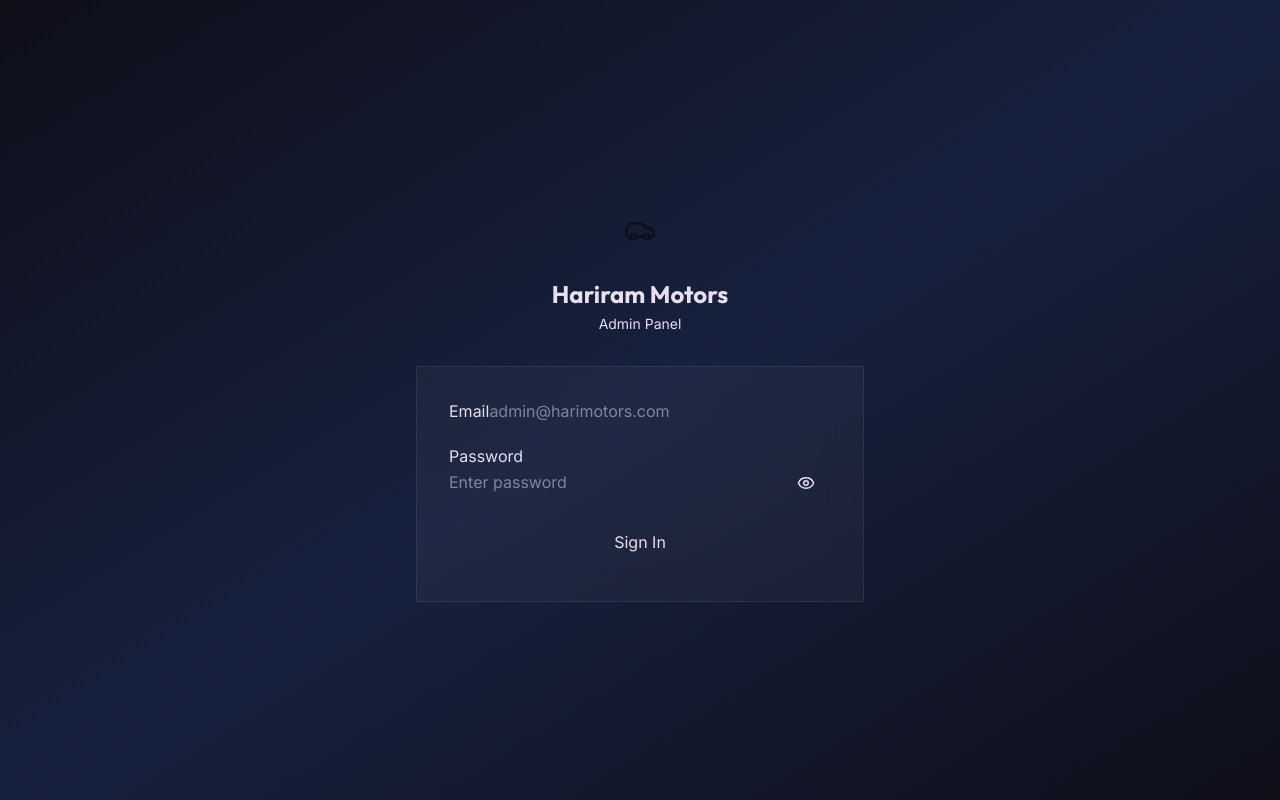
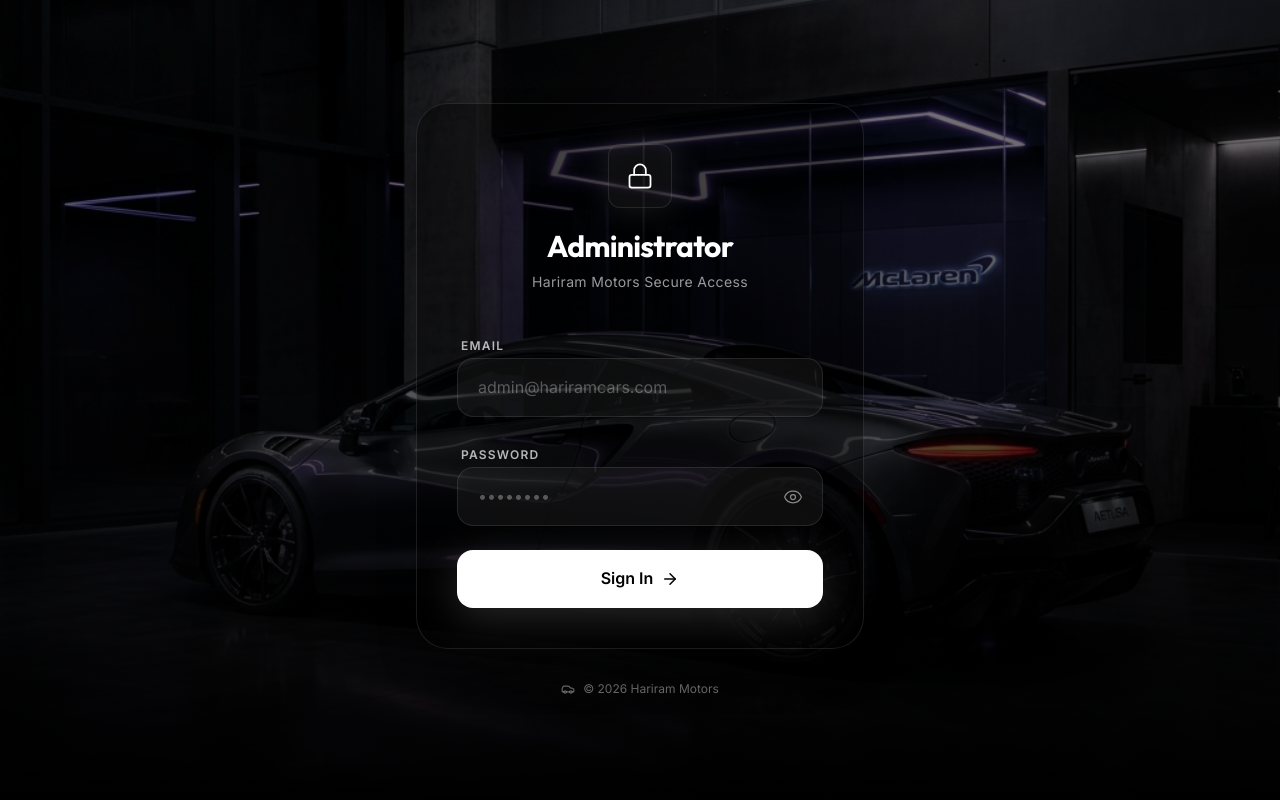
Before and after one commit to bhaudip001/haririamcars, a Next.js app in the folder frontend/: page /admin/login in a window 1280 px wide. Built offline with nearby package versions, Linux system fonts and the light colour scheme; no server answers.

Commit message:
feat: redesign admin login page and update admin email

```diff
--- a/frontend/src/app/admin/layout.js
+++ b/frontend/src/app/admin/layout.js
@@ -9,11 +9,11 @@
 const adminNav = [
   { href: '/admin/dashboard', label: 'Dashboard', icon: LayoutDashboard },
   { href: '/admin/inventory', label: 'Inventory', icon: Car },
-  { href: '/admin/sell-requests', label: 'Sell Requests', icon: HandCoins },
-  { href: '/admin/messages', label: 'Messages', icon: MessageSquare },
+  // { href: '/admin/sell-requests', label: 'Sell Requests', icon: HandCoins },
+  // { href: '/admin/messages', label: 'Messages', icon: MessageSquare },
   { href: '/admin/happy-customers', label: 'Testimonials', icon: Users },
   { href: '/admin/banners', label: 'Banners', icon: Image },
-  { href: '/admin/settings', label: 'Settings', icon: Settings },
+  // { href: '/admin/settings', label: 'Settings', icon: Settings },
 ];
 
 export default function AdminLayout({ children }) {
@@ -44,7 +44,7 @@
   const handleLogout = async () => {
     try {
       await api.post('/auth/logout');
-    } catch {}
+    } catch { }
     localStorage.removeItem('token');
     router.push('/admin/login');
   };
@@ -105,11 +105,10 @@
                 key={item.href}
                 href={item.href}
                 onClick={() => setSidebarOpen(false)}
-                className={`flex items-center gap-3 px-3 py-2.5 rounded-xl text-sm font-medium transition-all ${
-                  pathname === item.href || (item.href !== '/admin/dashboard' && pathname?.startsWith(item.href))
+                className={`flex items-center gap-3 px-3 py-2.5 rounded-xl text-sm font-medium transition-all ${pathname === item.href || (item.href !== '/admin/dashboard' && pathname?.startsWith(item.href))
                     ? 'bg-[rgba(226,176,74,0.1)] text-[var(--color-primary)]'
                     : 'text-[var(--color-text-secondary)] hover:text-[var(--color-text-primary)] hover:bg-[rgba(255,255,255,0.04)]'
-                }`}
+                  }`}
               >
                 <item.icon size={18} />
                 {item.label}
--- a/frontend/src/app/admin/login/page.js
+++ b/frontend/src/app/admin/login/page.js
@@ -2,9 +2,10 @@
 
 import { useState } from 'react';
 import { useRouter } from 'next/navigation';
-import { Car, Eye, EyeOff } from 'lucide-react';
+import { Car, Eye, EyeOff, Lock, ArrowRight } from 'lucide-react';
 import toast from 'react-hot-toast';
 import api from '@/lib/api';
+import Image from 'next/image';
 
 export default function AdminLoginPage() {
   const [email, setEmail] = useState('');
@@ -30,43 +31,96 @@
   };
 
   return (
-    <div className="min-h-screen flex items-center justify-center bg-gradient-to-br from-[#0f0f1a] via-[#16213e] to-[#0f0f1a] px-4">
-      <div className="w-full max-w-md">
-        <div className="text-center mb-8">
-          <div className="w-16 h-16 rounded-2xl gradient-primary flex items-center justify-center mx-auto mb-4">
-            <Car size={32} className="text-[#0f0f1a]" />
-          </div>
-          <h1 className="text-2xl font-bold" style={{ fontFamily: 'var(--font-outfit)' }}>
-            Hariram <span className="gradient-text">Motors</span>
-          </h1>
-          <p className="text-sm text-[var(--color-text-muted)] mt-1">Admin Panel</p>
+    <div className="min-h-screen relative flex items-center justify-center p-4 sm:p-8 overflow-hidden bg-black text-white selection:bg-white/30">
+
+      {/* Background Image */}
+      <div className="absolute inset-0 z-0">
+        <Image
+          src="/login-bg.png"
+          alt="Luxury Car Showroom"
+          fill
+          className="object-cover opacity-60"
+          priority
+        />
+        {/* Deep vignette gradient for focus */}
+        <div className="absolute inset-0 bg-gradient-to-t from-black via-black/40 to-black/20" />
       </div>
 
-        <form onSubmit={handleLogin} className="glass-card p-8 space-y-5">
-          <div>
-            <label className="input-label">Email</label>
-            <input type="email" value={email} onChange={(e) => setEmail(e.target.value)} placeholder="admin@harimotors.com" className="input-field" required />
+      {/* Main Glass Card */}
+      <div className="relative z-10 w-full max-w-md hero-enter">
+        <div className="bg-black/40 backdrop-blur-[40px] border border-white/10 p-8 sm:p-10 rounded-[2rem] shadow-2xl">
+
+          {/* Header */}
+          <div className="flex flex-col items-center text-center mb-10">
+            <div className="w-16 h-16 rounded-full bg-white/5 border border-white/10 flex items-center justify-center mb-5 backdrop-blur-md shadow-[0_0_30px_rgba(255,255,255,0.1)]">
+              <Lock size={28} className="text-white" strokeWidth={1.5} />
             </div>
-          <div>
-            <label className="input-label">Password</label>
+            <h1 className="text-3xl font-bold tracking-tight mb-2" style={{ fontFamily: 'var(--font-outfit)' }}>
+              Administrator
+            </h1>
+            <p className="text-white/60 text-sm tracking-wide">
+              Hariram Motors Secure Access
+            </p>
+          </div>
+
+          {/* Form */}
+          <form onSubmit={handleLogin} className="space-y-6">
+            <div className="space-y-2">
+              <label className="text-xs font-semibold text-white/70 uppercase tracking-widest pl-1">Email</label>
+              <input
+                type="email"
+                value={email}
+                onChange={(e) => setEmail(e.target.value)}
+                placeholder="admin@hariramcars.com"
+                className="w-full bg-white/5 border border-white/10 rounded-2xl px-5 py-4 text-white placeholder:text-white/30 focus:outline-none focus:border-white/40 focus:bg-white/10 transition-all backdrop-blur-sm"
+                required
+              />
+            </div>
+
+            <div className="space-y-2">
+              <label className="text-xs font-semibold text-white/70 uppercase tracking-widest pl-1">Password</label>
               <div className="relative">
                 <input
                   type={showPass ? 'text' : 'password'}
                   value={password}
                   onChange={(e) => setPassword(e.target.value)}
-                placeholder="Enter password"
-                className="input-field !pr-12"
+                  placeholder="••••••••"
+                  className="w-full bg-white/5 border border-white/10 rounded-2xl px-5 py-4 text-white placeholder:text-white/30 focus:outline-none focus:border-white/40 focus:bg-white/10 transition-all backdrop-blur-sm !pr-14"
                   required
                 />
-              <button type="button" onClick={() => setShowPass(!showPass)} className="absolute right-4 top-1/2 -translate-y-1/2 text-[var(--color-text-muted)] hover:text-[var(--color-text-primary)]">
-                {showPass ? <EyeOff size={18} /> : <Eye size={18} />}
+                <button
+                  type="button"
+                  onClick={() => setShowPass(!showPass)}
+                  className="absolute right-5 top-1/2 -translate-y-1/2 text-white/50 hover:text-white transition-colors"
+                >
+                  {showPass ? <EyeOff size={20} strokeWidth={1.5} /> : <Eye size={20} strokeWidth={1.5} />}
                 </button>
               </div>
             </div>
-          <button type="submit" disabled={loading} className="btn-primary w-full justify-center !py-3.5">
-            {loading ? 'Signing in...' : 'Sign In'}
+
+            <button
+              type="submit"
+              disabled={loading}
+              className="w-full bg-white text-black hover:bg-gray-200 font-semibold rounded-2xl px-5 py-4 mt-4 flex items-center justify-center gap-2 transition-all transform hover:-translate-y-1 shadow-[0_10px_40px_rgba(255,255,255,0.15)] disabled:opacity-70 disabled:cursor-not-allowed disabled:transform-none"
+            >
+              {loading ? 'Authenticating...' : (
+                <>
+                  Sign In
+                  <ArrowRight size={18} strokeWidth={2} />
+                </>
+              )}
             </button>
           </form>
+
+        </div>
+
+        {/* Footer */}
+        <div className="text-center mt-8">
+          <p className="text-white/40 text-xs flex items-center justify-center gap-2">
+            <Car size={14} />
+            &copy; {new Date().getFullYear()} Hariram Motors
+          </p>
+        </div>
       </div>
     </div>
   );
```
Also changed, not shown: frontend/src/components/Navbar.jsx (+5 -7 lines), frontend/public/login-bg.png (added), 1 other file (tests, documents, lock files or other folders). Lines whose indentation alone changed are shown as unchanged.
